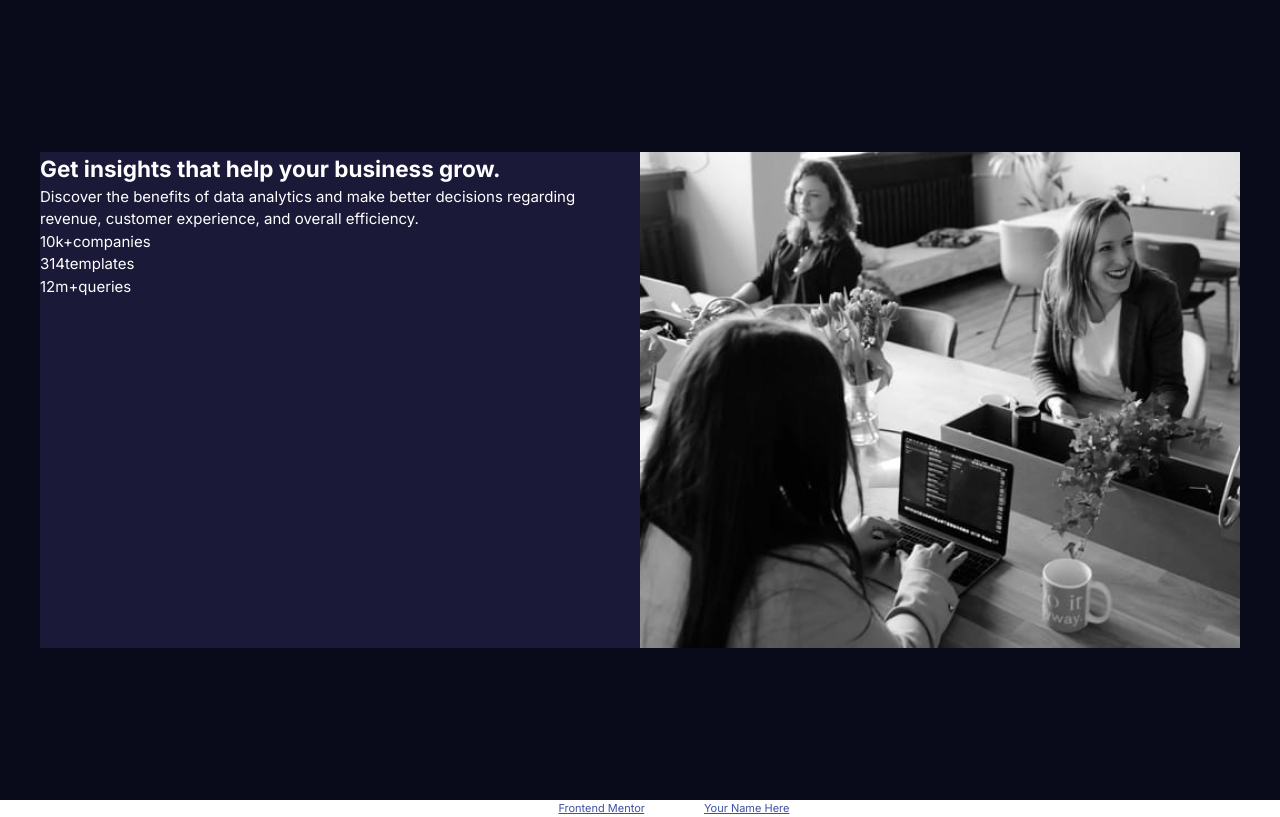
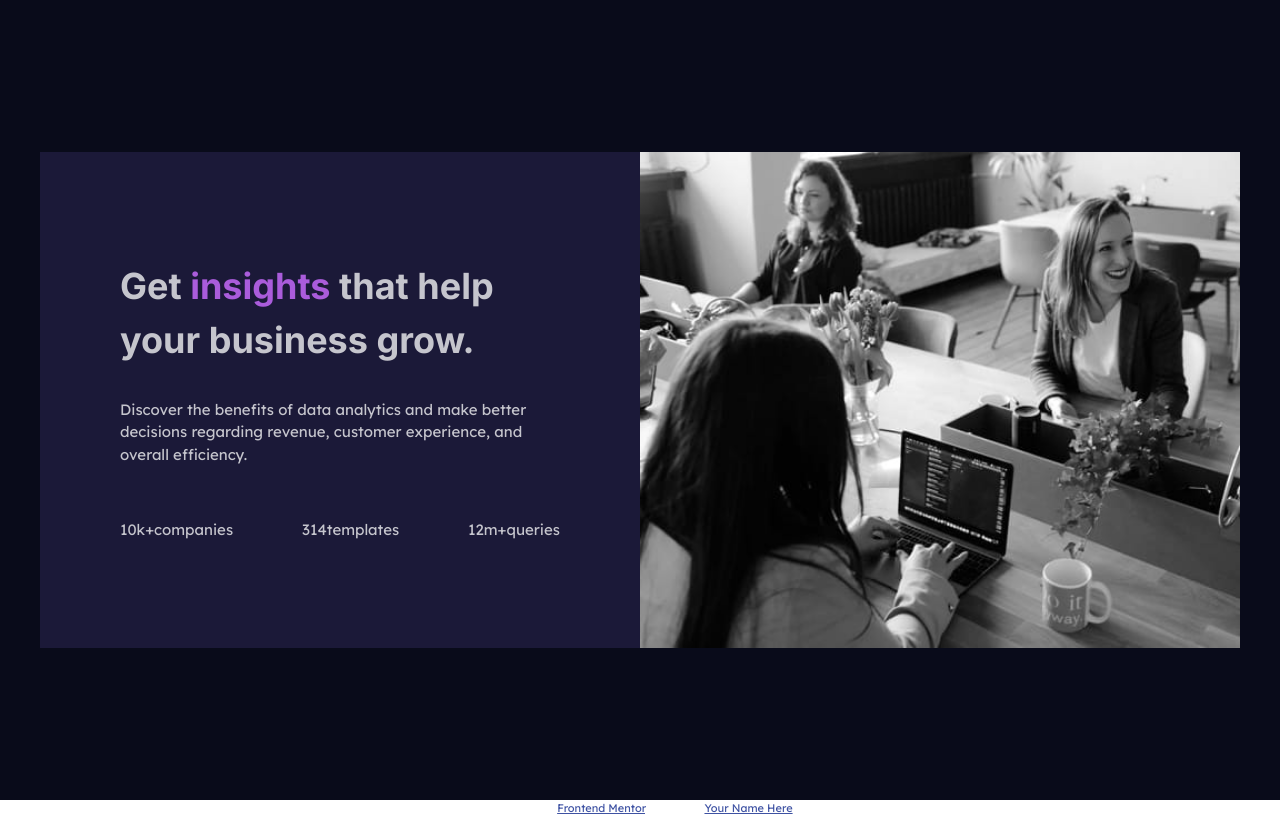
Before and after one commit to regret546/stats-preview-card-component-main, a plain HTML site: page index.html in a window 1280 px wide. Drawn offline with Linux system fonts and the light colour scheme.

Commit message:
style form info

```diff
--- a/index.html
+++ b/index.html
@@ -29,14 +29,16 @@
   <body>
     <main class="content">
       <div class="form">
-        <aside class="form__details">
+        <aside class="form__info">
+          <div class="form__insights">
             <h1 class="form__header">
-            Get insights that help your business grow.
+              Get <span>insights</span> that help your business grow.
             </h1>
             <p class="form__details">
               Discover the benefits of data analytics and make better decisions
               regarding revenue, customer experience, and overall efficiency.
             </p>
+          </div>
           <div class="flex-group">
             <p><span>10k+</span>companies</p>
             <p><span>314</span>templates</p>
--- a/style.css
+++ b/style.css
@@ -13,8 +13,8 @@
   --fs--primary: 15px;
 
   /* Font Family */
-  --fm--primary: "Inter", sans-serif;
-  --fm--secodary: "Lexend Deca", sans-serif;
+  --fm--primary: "Lexend Deca", sans-serif;
+  --fm--secodary: "Inter", sans-serif;
 
   /* Font Weight */
   --fw--regular: 400;
@@ -103,7 +103,7 @@ body {
   font-family: var(--fm--primary);
   font-weight: var(--fw--regular);
   font-size: var(--fs--primary);
-  color: var(--clr--white);
+  color: var(--clr--main-paragpraph);
 }
 
 .content {
@@ -128,3 +128,28 @@ body {
   -o-background-size: cover;
   background-size: cover;
 }
+
+.form__info {
+  padding: 5rem;
+  display: grid;
+  justify-items: center;
+  align-items: center;
+  text-align: left;
+}
+
+.form__header {
+  padding-bottom: 2rem;
+  font-size: 36px;
+  font-family: var(--fm--secodary);
+  font-weight: var(--fw--bold);
+}
+
+.form__header span {
+  color: var(--clr-soft-violet);
+}
+
+.flex-group {
+  width: 100%;
+  display: flex;
+  justify-content: space-between;
+}
```
Lines whose indentation alone changed are shown as unchanged.
